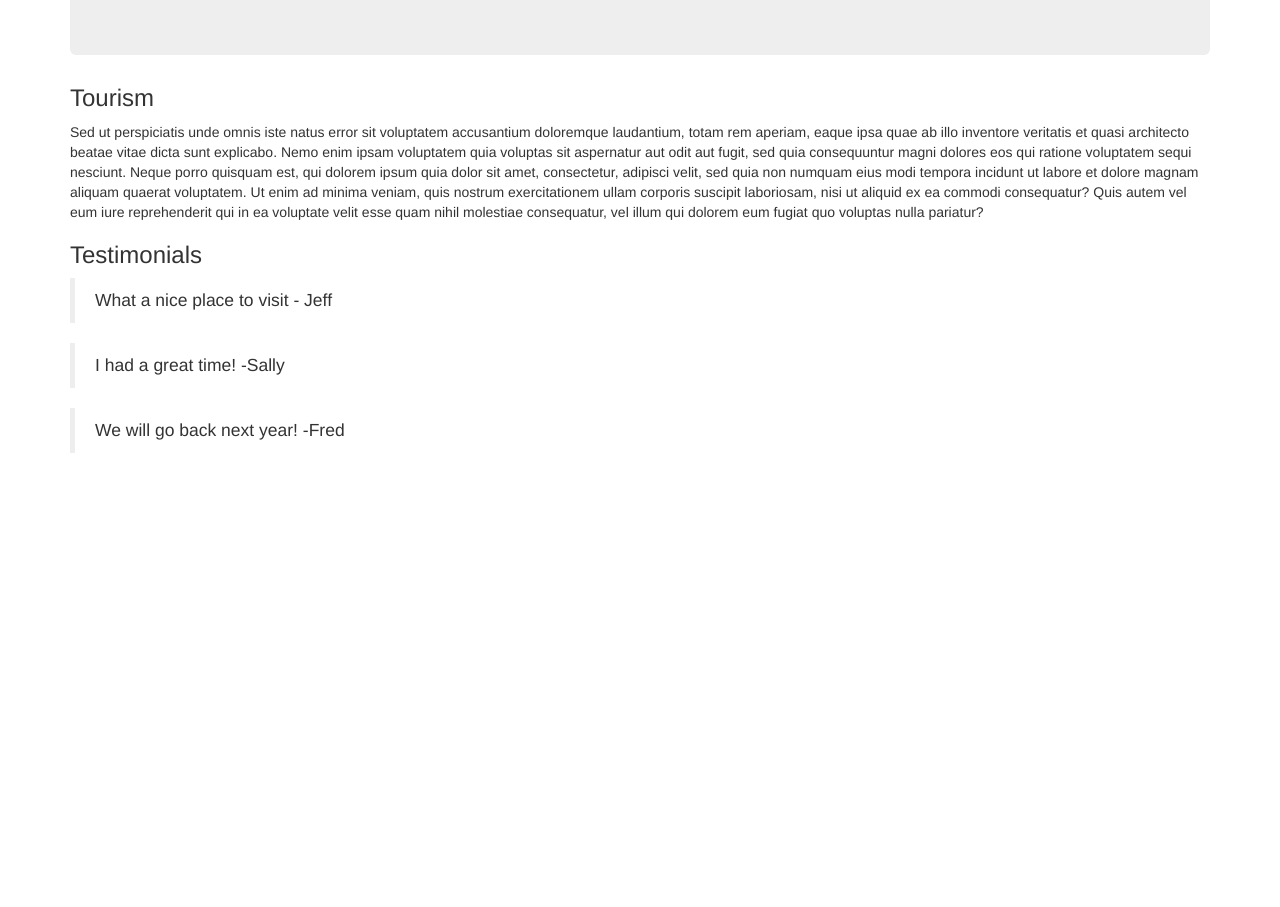
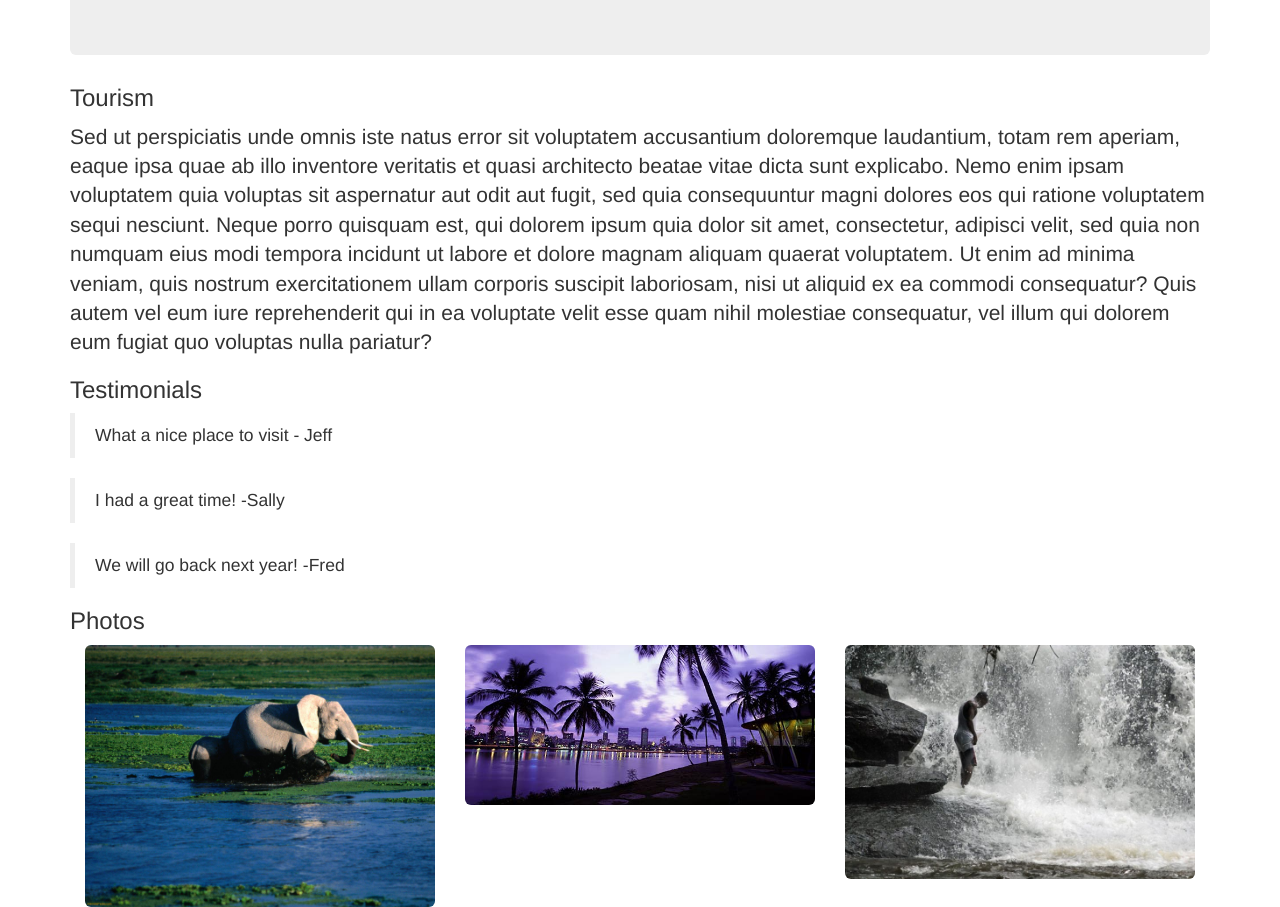
Before and after one commit to evergreencait/ivorycoast, a plain HTML site: page index.html in a window 1280 px wide. Shown: the part 193-1100 px from the top of the page. Before the commit the page ends 800 px from the top, so only its background shows below. Drawn offline with Linux system fonts and the light colour scheme.

Commit message:
add images, columns, and a lead class for main paragraph

```diff
--- a/index.html
+++ b/index.html
@@ -7,13 +7,13 @@
   </head>
   <body>
     <div class="container">
-      <div class="jumbotron bgprimary">
+      <div class="jumbotron">
         <h1>The Ivory Coast</h1>
         <h2>West African Paradise</h2>
       </div>
 
       <h3>Tourism</h3>
-        <p>Sed ut perspiciatis unde omnis iste natus error sit voluptatem accusantium doloremque laudantium, totam rem aperiam, eaque ipsa quae ab illo inventore veritatis et quasi architecto beatae vitae dicta sunt explicabo. Nemo enim ipsam voluptatem quia voluptas sit aspernatur aut odit aut fugit, sed quia consequuntur magni dolores eos qui ratione voluptatem sequi nesciunt. Neque porro quisquam est, qui dolorem ipsum quia dolor sit amet, consectetur, adipisci velit, sed quia non numquam eius modi tempora incidunt ut labore et dolore magnam aliquam quaerat voluptatem. Ut enim ad minima veniam, quis nostrum exercitationem ullam corporis suscipit laboriosam, nisi ut aliquid ex ea commodi consequatur? Quis autem vel eum iure reprehenderit qui in ea voluptate velit esse quam nihil molestiae consequatur, vel illum qui dolorem eum fugiat quo voluptas nulla pariatur?
+        <p class="lead">Sed ut perspiciatis unde omnis iste natus error sit voluptatem accusantium doloremque laudantium, totam rem aperiam, eaque ipsa quae ab illo inventore veritatis et quasi architecto beatae vitae dicta sunt explicabo. Nemo enim ipsam voluptatem quia voluptas sit aspernatur aut odit aut fugit, sed quia consequuntur magni dolores eos qui ratione voluptatem sequi nesciunt. Neque porro quisquam est, qui dolorem ipsum quia dolor sit amet, consectetur, adipisci velit, sed quia non numquam eius modi tempora incidunt ut labore et dolore magnam aliquam quaerat voluptatem. Ut enim ad minima veniam, quis nostrum exercitationem ullam corporis suscipit laboriosam, nisi ut aliquid ex ea commodi consequatur? Quis autem vel eum iure reprehenderit qui in ea voluptate velit esse quam nihil molestiae consequatur, vel illum qui dolorem eum fugiat quo voluptas nulla pariatur?
       </p>
       <h3>Testimonials</h3>
       <blockquote class="bg-default">
@@ -25,6 +25,17 @@
       <blockquote class="bg-default">
         <p>We will go back next year! -Fred</p>
       </blockquote>
+
+      <h3>Photos</h3>
+      <div class="col-sm-4 pull-left">
+      <img src="img/ele.jpg" alt="An Elephant" class="img-responsive img-rounded">
+      </div>
+      <div class="col-sm-4 pull-right">
+      <img src="img/wetguy.jpg" alt="A wet man" class="img-responsive img-rounded">
+      </div>
+      <div class="col-sm-4 pull-right">
+      <img src="img/purp.jpg" alt="A Purple Sunset" class="img-responsive img-rounded">
+      </div>
     </div>
   </body>
 </html>
```
